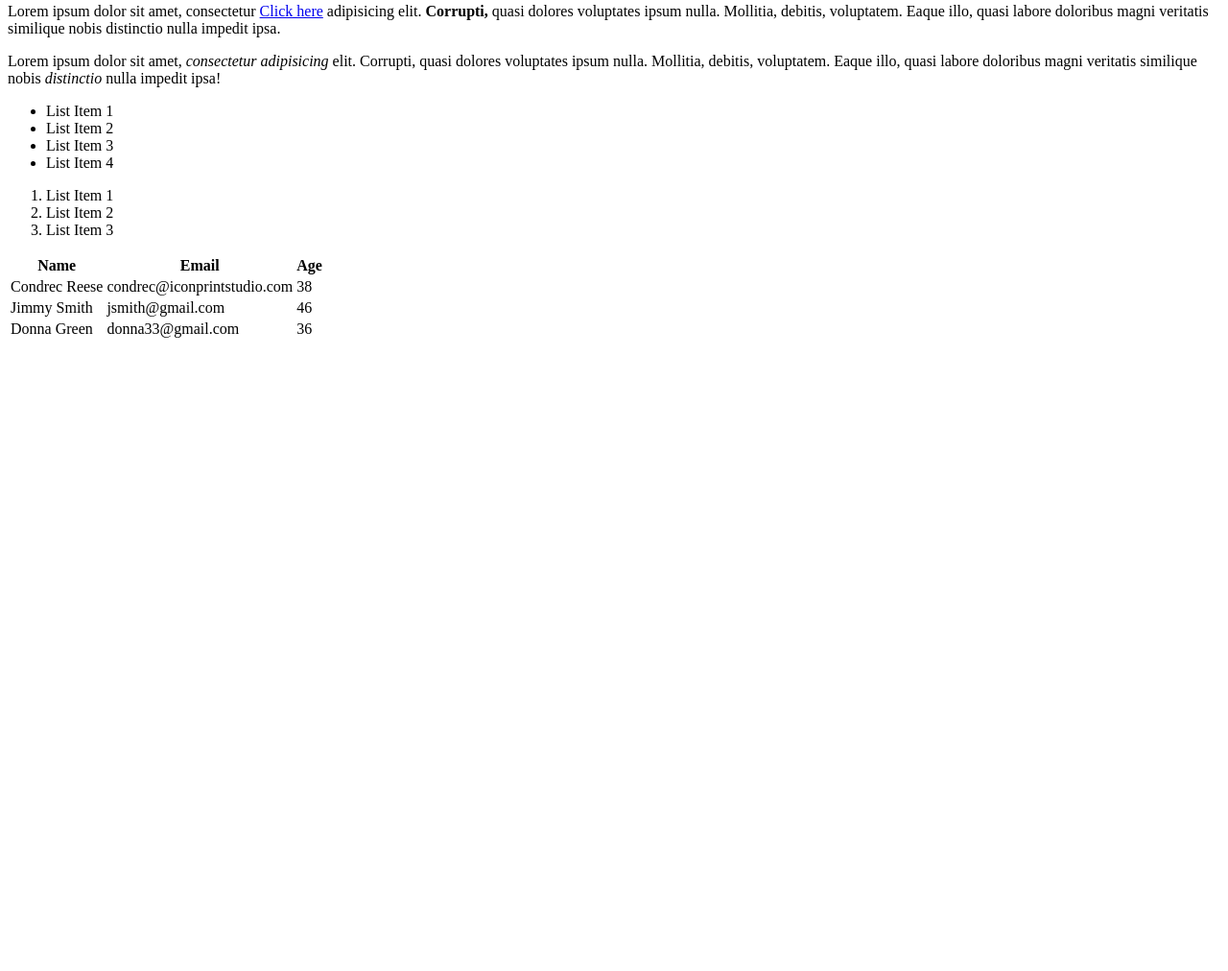
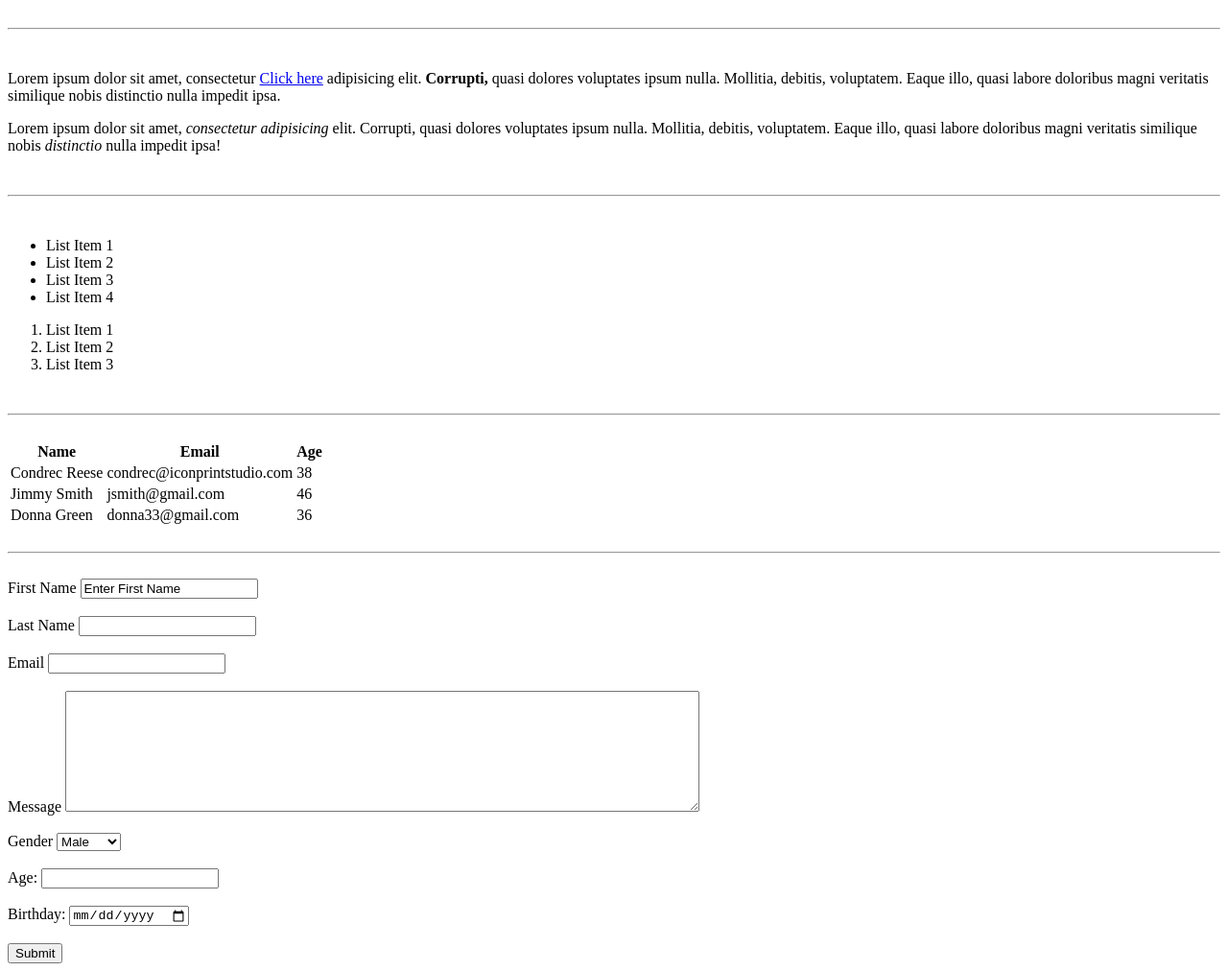
Before and after one commit to con9con/HTML-Cheat-Sheet, a plain HTML site: page index.html in a window 1280 px wide. Shown: the part 285-1297 px from the top of the page at 96% size. Before the commit the page ends 800 px from the top, so only its background shows below. Drawn offline with Linux system fonts and the light colour scheme.

Commit message:
Added form section

```diff
--- a/index.html
+++ b/index.html
@@ -15,10 +15,18 @@
   <h5>Heading Five</h5>
   <h6>Heading Six</h6>
 
+  <br>
+  <hr>
+  <br>
+
   <!-- Paragraph -->
   <p>Lorem ipsum dolor sit amet, consectetur <a href="http://google.com" target="_blank">Click here</a> adipisicing elit. <strong>Corrupti,</strong> quasi dolores voluptates ipsum nulla. Mollitia, debitis, voluptatem. Eaque illo, quasi labore doloribus magni veritatis similique nobis distinctio nulla impedit ipsa.</p>
 
   <p>Lorem ipsum dolor sit amet, <em>consectetur adipisicing</em> elit. Corrupti, quasi dolores voluptates ipsum nulla. Mollitia, debitis, voluptatem. Eaque illo, quasi labore doloribus magni veritatis similique nobis <em>distinctio</em> nulla impedit ipsa!</p>
+
+  <br>
+  <hr>
+  <br>
 
   <!-- Lists -->
   <ul>
@@ -33,6 +41,10 @@
     <li>List Item 2</li>
     <li>List Item 3</li>
   </ol>
+
+  <br>
+  <hr>
+  <br>
 
   <!-- Tables -->
   <table>
@@ -62,5 +74,53 @@
     </tbody>
   </table>
 
+  <br>
+  <hr>
+  <br>
+
+  <!-- Forms -->
+  <form action="process.php" method="post">
+    <div>
+      <label for="">First Name</label>
+      <input type="text" name="firstName" value="Enter First Name">
+    </div>
+    <br>
+    <div>
+      <label for="">Last Name</label>
+      <input type="text" name="lastName">
+    </div>
+    <br>
+    <div>
+      <label for="">Email</label>
+      <input type="email" name="email">
+    </div>
+    <br>
+    <div>
+      <label for="">Message</label>
+      <textarea name="message" rows="8" cols="80"></textarea>
+    </div>
+    <br>
+    <div>
+      <label for="">Gender</label>
+      <select class="" name="gender">
+        <option value="male">Male</option>
+        <option value="female">Female</option>
+        <option value="other">Other</option>
+      </select>
+    </div>
+    <br>
+    <div>
+      <label for="">Age:</label>
+      <input type="number" name="age">
+    </div>
+    <br>
+    <div class="">
+      <label>Birthday:</label>
+      <input type="date" name="birthday" id="">
+    </div>
+    <br>
+    <input type="submit" value="Submit">
+  </form>
+
 </body>
 </html>
```
